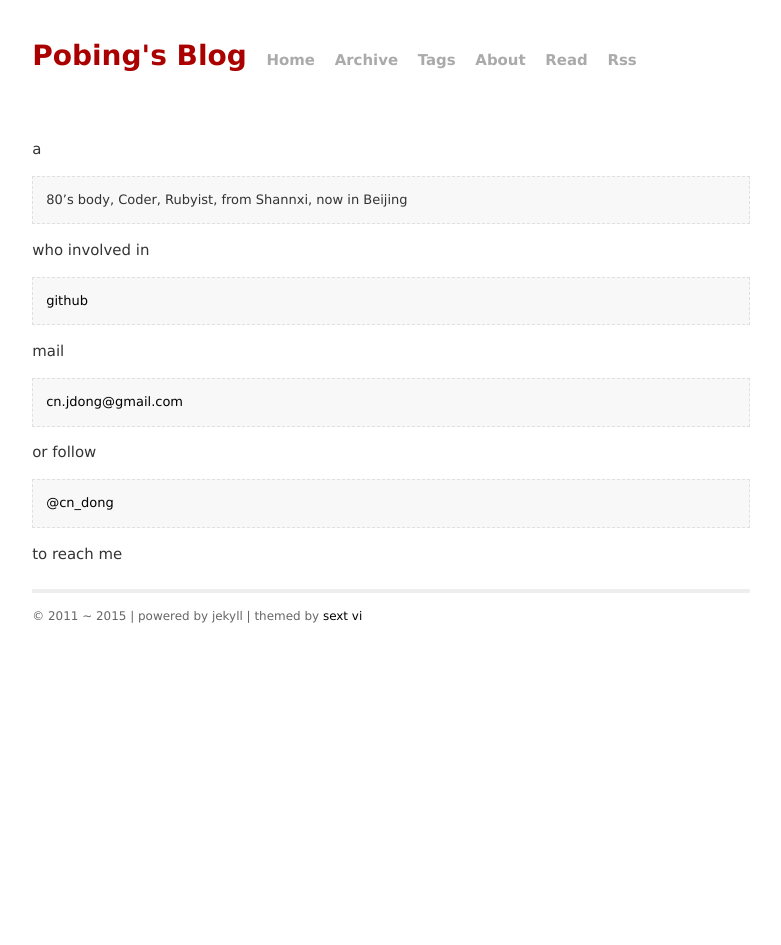
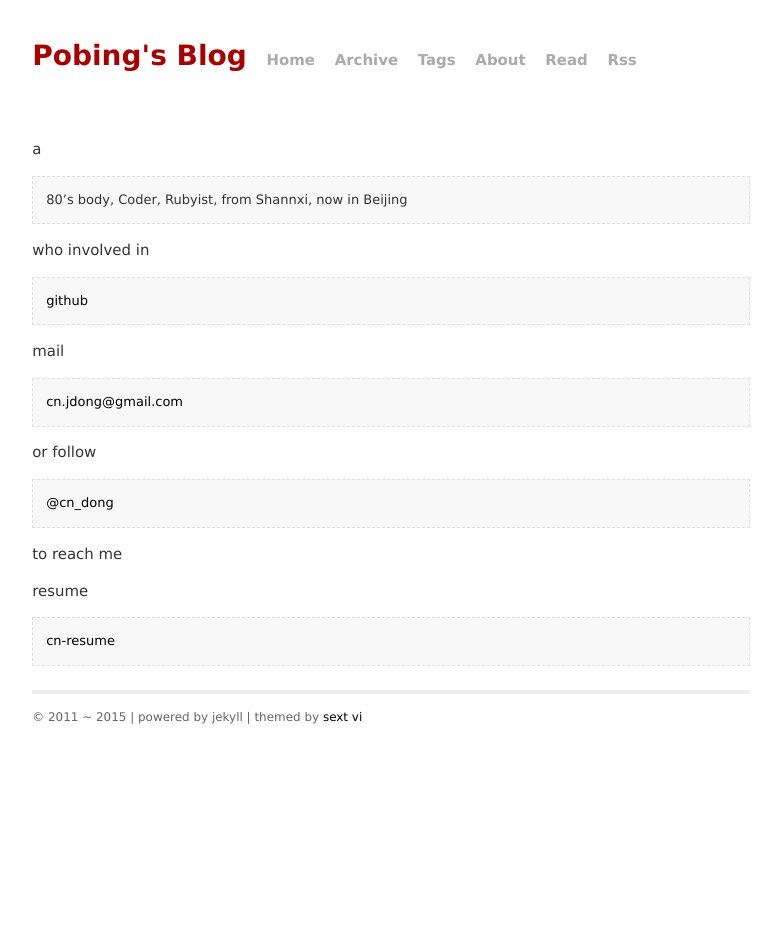
Before and after one commit to pobing/pobing.github.io, a Jekyll site: the page built from about.markdown, in a window 1280 px wide. Shown: the whole page, without its empty margins (249-1030 px from the left). Built offline with Jekyll 4.4.1, drawn with Linux system fonts in a browser that asks for light colours; Markdown is read by kramdown in place of the engine named in the settings; comment, search, counter and statistics services are not loaded.

Commit message:
abount add my resume

```diff
--- a/about.markdown
+++ b/about.markdown
@@ -20,3 +20,7 @@ or follow
 > [@cn_dong](https://twitter.com/#!/cn_dong)
 
 to reach me
+
+resume
+
+> [cn-resume](https://github.com/pobing/pobing-resume/blob/master/cn_resume.md)
```
